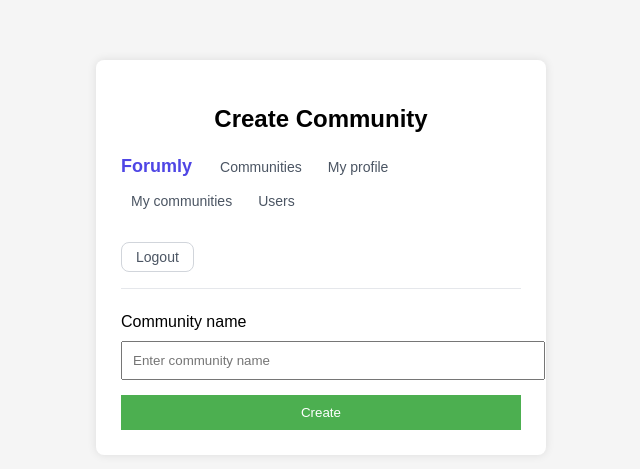
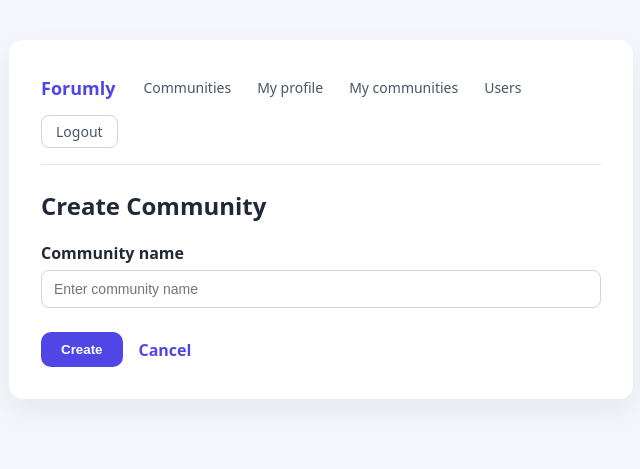
Before and after one commit to InnaKorniichuk/Forumly, a Spring Boot app: page /communities/create in a window 1280 px wide. Shown: the top 469 px of the page, without its empty margins (319-959 px from the left). Run offline with Spring Boot 4, Linux system fonts and the light colour scheme; the visitor is signed in with stand-in values (Sample User, id 1); some of the project's set-up classes (security, data sources, template engines, error pages and the like) are left out, and stand-ins take their place.

Commit message:
style: improve create community page layout

```diff
--- a/src/main/resources/templates/community/create.html
+++ b/src/main/resources/templates/community/create.html
@@ -6,51 +6,89 @@
 
   <style>
     body {
-      font-family: Arial, sans-serif;
-      background: #f5f5f5;
+      font-family: system-ui, -apple-system, Segoe UI, Roboto, Arial, sans-serif;
+      background: #f4f6fb;
+      margin: 0;
+      padding: 40px 16px;
+      color: #1f2937;
     }
+
     .container {
-      width: 400px;
-      margin: 60px auto;
+      max-width: 560px;
+      margin: 0 auto;
       background: white;
-      padding: 25px;
+      padding: 32px;
+      border-radius: 14px;
+      box-shadow: 0 12px 30px rgba(0,0,0,0.06);
+    }
+
+    h2 {
+      margin: 0 0 20px;
+    }
+
+    form.create-form label {
+      display: block;
+      font-weight: 600;
+      margin-bottom: 6px;
+    }
+
+    form.create-form input {
+      width: 100%;
+      padding: 10px 12px;
       border-radius: 8px;
-      box-shadow: 0 0 10px rgba(0,0,0,0.1);
+      border: 1px solid #d1d5db;
+      font-size: 14px;
+      box-sizing: border-box;
     }
-    h2 {
-      text-align: center;
+
+    .error {
+      color: #dc2626;
+      font-size: 13px;
+      margin-top: 6px;
     }
-    input {
-      width: 100%;
-      padding: 10px;
-      margin-top: 10px;
+
+    .actions {
+      display: flex;
+      align-items: center;
+      gap: 16px;
+      margin-top: 24px;
     }
-    button {
-      width: 100%;
-      padding: 10px;
-      margin-top: 15px;
-      background: #4CAF50;
+
+    form.create-form button {
+      background: #4f46e5;
       color: white;
       border: none;
+      padding: 10px 20px;
+      border-radius: 10px;
+      font-weight: 600;
       cursor: pointer;
     }
-    button:hover {
-      background: #45a049;
+
+    form.create-form button:hover {
+      background: #4338ca;
     }
-    .error {
-      color: red;
-      font-size: 14px;
+
+    .cancel {
+      color: #4f46e5;
+      font-weight: 600;
+      text-decoration: none;
+    }
+
+    .cancel:hover {
+      text-decoration: underline;
     }
   </style>
 </head>
 <body>
 
 <div class="container">
-  <h2>Create Community</h2>
 
   <div th:replace="~{fragments/navigation :: navigation}"></div>
 
-  <form th:action="@{/communities/create}"
+  <h2>Create Community</h2>
+
+  <form class="create-form"
+        th:action="@{/communities/create}"
         th:object="${community}"
         method="post">
 
@@ -65,7 +103,10 @@
          th:errors="*{name}">
     </div>
 
-    <button type="submit">Create</button>
+    <div class="actions">
+      <button type="submit">Create</button>
+      <a class="cancel" th:href="@{/communities/getAll}">Cancel</a>
+    </div>
   </form>
 </div>
 
```
